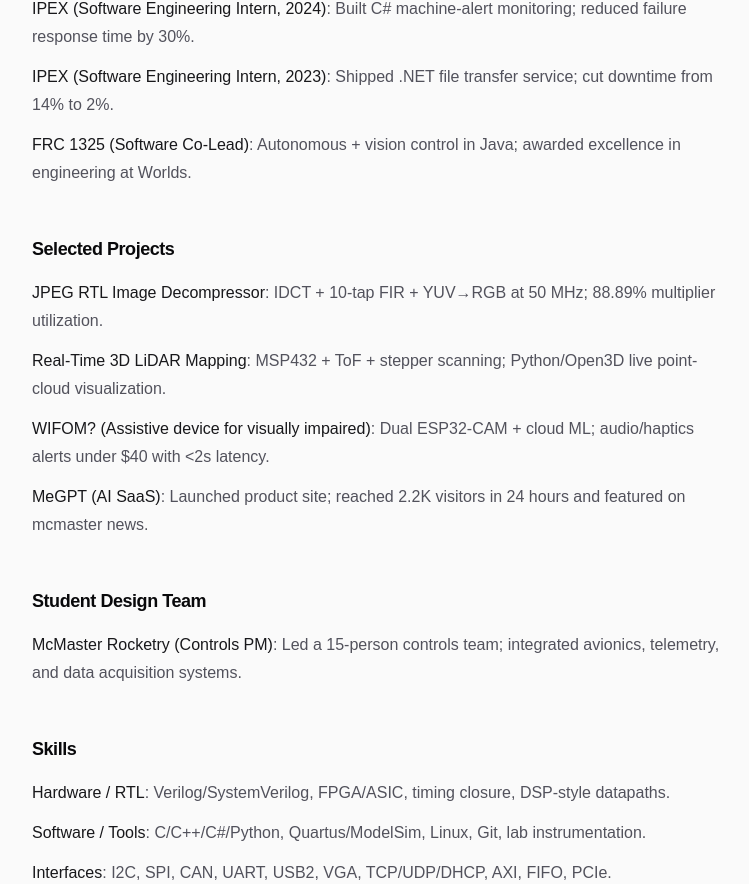
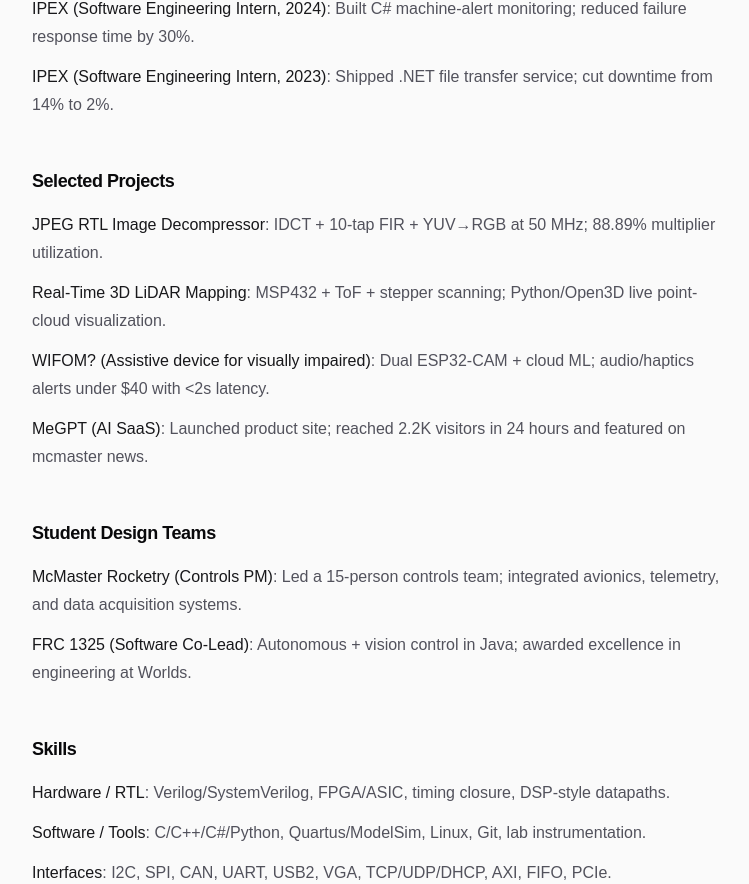
Before and after one commit to jaaahhhvin/newjaavin, a Next.js app: page / in a window 1280 px wide. Shown: the part 437-1321 px from the top of the page, without its empty margins (264-1013 px from the left). Built offline with nearby package versions, Linux system fonts and the light colour scheme.

Commit message:
update page

```diff
--- a/app/page.tsx
+++ b/app/page.tsx
@@ -45,10 +45,6 @@
           label: "IPEX (Software Engineering Intern, 2023)",
           desc: "Shipped .NET file transfer service; cut downtime from 14% to 2%.",
         },
-        {
-          label: "FRC 1325 (Software Co-Lead)",
-          desc: "Autonomous + vision control in Java; awarded excellence in engineering at Worlds.",
-        },
       ],
     },
     {
@@ -73,11 +69,15 @@
       ],
     },
     {
-      title: "Student Design Team",
+      title: "Student Design Teams",
       items: [
         {
           label: "McMaster Rocketry (Controls PM)",
           desc: "Led a 15-person controls team; integrated avionics, telemetry, and data acquisition systems.",
+        },
+        {
+          label: "FRC 1325 (Software Co-Lead)",
+          desc: "Autonomous + vision control in Java; awarded excellence in engineering at Worlds.",
         },
       ],
     },
```
